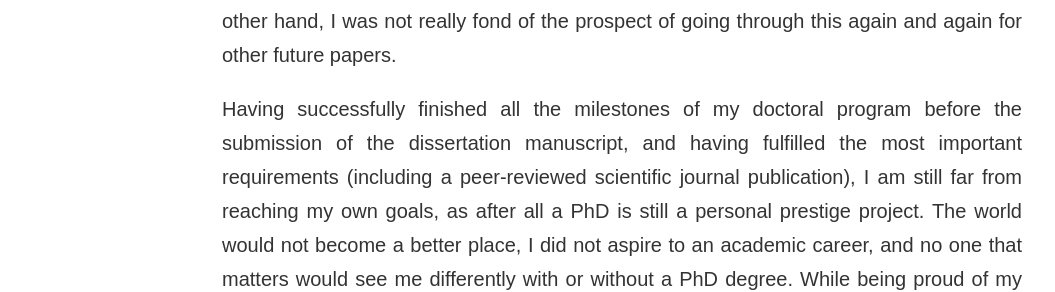
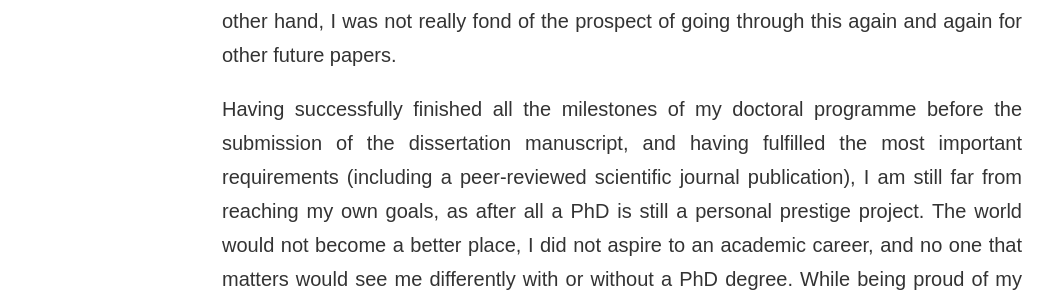
Before and after one commit to matt77hias/Blog, a Jekyll site: the page built from _posts/2020-08-24-closure.md, in a window 1280 px wide and 1400 px high, scrolled down 1200 px. Shown: the part 162-454 px from the top of the window, without its empty margins (18-1073 px from the left). Built offline with Jekyll 4.4.1, drawn with Linux system fonts in a browser that asks for light colours; comment, search, counter and statistics services are not loaded; some of the changed text lies outside the part shown.

Commit message:
Update 2020-08-24-closure.md

```diff
--- a/_posts/2020-08-24-closure.md
+++ b/_posts/2020-08-24-closure.md
@@ -12,7 +12,7 @@ A key skill of a PhD researcher consists of recognizing whether something is wor
 
 I stayed put, determined to complete my work on ADSs, and wrote it all down in a single [paper](https://matt77hias.github.io/res/Publications/Moulin2018-1/Publication.html). Conceptually interesting, but not of much practical use. If the results would have been more promising, it maybe could have been partitioned into multiple separate publications. Finishing the research and the manuscript was the easiest part. The review period, on the other hand, was something else. There is nothing wrong with the review process or whatsoever, and I am very grateful for the feedback and suggestions of the reviewers, leading up to the final version. But all the iterations together comprised such a long period (*which is a difference between direct submissions to journals and indirect submissions through conferences*), making it difficult to completely set one’s mind on something new, as each iteration always required to go back. And once the final iteration was accepted, the feeling was dual. On the one hand, it gave me peace of mind. On the other hand, I was not really fond of the prospect of going through this again and again for other future papers.
 
-Having successfully finished all the milestones of my doctoral program before the submission of the dissertation manuscript, and having fulfilled the most important requirements (including a peer-reviewed scientific journal publication), I am still far from reaching my own goals, as after all a PhD is still a personal prestige project. The world would not become a better place, I did not aspire to an academic career, and no one that matters would see me differently with or without a PhD degree. While being proud of my ADS (and also VCT) work, I have written down everything I wanted to say. There is no point in prolonging the reporting till the point it becomes all that remains, let alone (partially) dedicate my hypothetical dissertation to it.
+Having successfully finished all the milestones of my doctoral programme before the submission of the dissertation manuscript, and having fulfilled the most important requirements (including a peer-reviewed scientific journal publication), I am still far from reaching my own goals, as after all a PhD is still a personal prestige project. The world would not become a better place, I did not aspire to an academic career, and no one that matters would see me differently with or without a PhD degree. While being proud of my ADS (and also VCT) work, I have written down everything I wanted to say. There is no point in prolonging the reporting till the point it becomes all that remains, let alone (partially) dedicate my hypothetical dissertation to it.
 
 Furthermore, one confronting observation is the periodic nature of the academic world. Of course, no matter where you go, each year, there will be a New Year's Day, Christmas’ Day etc., but in academics it always felt way more periodic and repetitive especially due to the presence of the education component. And since students keep their age, every year was only a constant reminder that I was getting old.
 
@@ -20,6 +20,6 @@ For all the wrong and right reasons, I decided to leave the academic world early
 
 While my promotor, assessors and doctoral school all respected and supported my decision, I think we all knew that this was merely the announcement of my future quitting. A fulltime job for a game company with game studios in different time zones all over the world, is not really compatible with much quality leisure time allowing me to work with a clear and fresh mind on a PhD. Furthermore, the decision to rewrite [MAGE](https://github.com/matt77hias/MAGE) from the ground up using D3D12, while improving, extending and changing literally everything along the way, was more regression than progression (*I could definitely relate to some of my former master thesis students and fellow colleagues* 😉) and very time consuming, and is in fact still ongoing. In addition, my rendering work at Frostbite itself contributed to the visual quality of games, but was not worth publishing as it mostly consisted of implementing existing state-of-the-art techniques instead of doing actual new rendering R&D.
 
-So let’s be honest. While being enrolled as a PhD student for 5 years, I did not consider myself finishing the PhD in the foreseeable future in such a way that lives up to my own expectations. Nor do I want my PhD to drag on for many years to come. Nevertheless, I am grateful for the many opportunities I have been given during the doctoral program, which in any case represented enormous added value for my interests and further career, but also for myself as a person. Being a perfectionist, though, it sometimes felt like a failure of not finishing what I started, or felt like some non-existing, non-equilibrium state between the ones who never pursued a PhD and the ones who completed a PhD. But after a sort of voluntarily *pilgrimage* to Sweden, amidst an ongoing global pandemic, while the world keeps spinning, I think I found some closure. 😊
+So let’s be honest. While being enrolled as a PhD student for 5 years, I did not consider myself finishing the PhD in the foreseeable future in such a way that lives up to my own expectations. Nor do I want my PhD to drag on for many years to come. Nevertheless, I am grateful for the many opportunities I have been given during the doctoral programme, which in any case represented enormous added value for my interests and further career, but also for myself as a person. Being a perfectionist, though, it sometimes felt like a failure of not finishing what I started, or felt like some non-existing, non-equilibrium state between the ones who never pursued a PhD and the ones who completed a PhD. But after a sort of voluntarily *pilgrimage* to Sweden, amidst an ongoing global pandemic, while the world keeps spinning, I think I found some closure. 😊
 
 <div align="center"><img src="{{site.baseurl}}/res/Images/Bansky_Girl-with-Balloon.jpg"></div>
```
